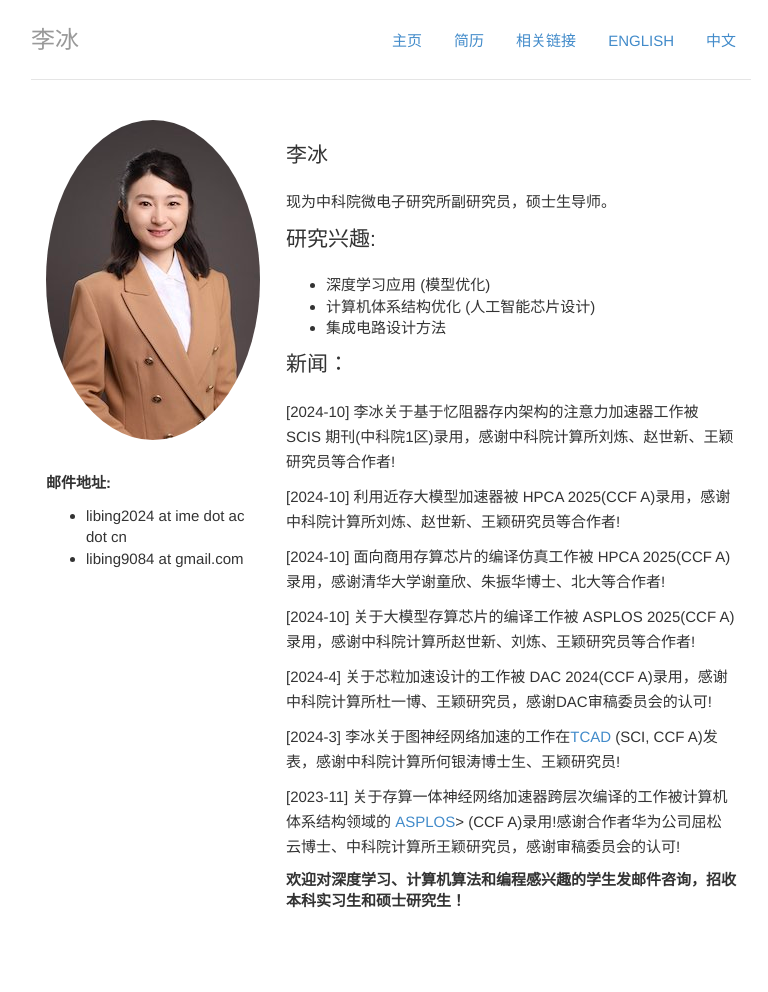
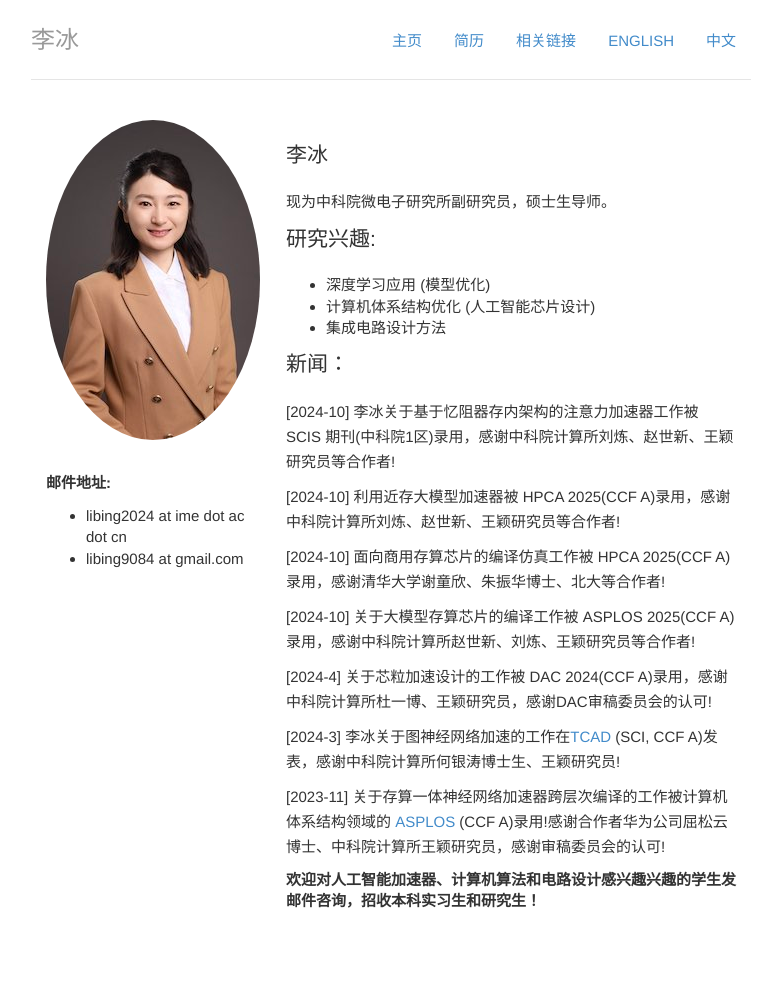
Before and after one commit to libingict/libingict.github.io, a Jekyll site: the page built from index.html, in a window 1280 px wide. Shown: the whole page, without its empty margins (249-1017 px from the left). Built offline with Jekyll 4.4.1, drawn with Linux system fonts in a browser that asks for light colours.

Commit message:
更新简介和新闻

```diff
--- a/index.html
+++ b/index.html
@@ -61,11 +61,11 @@ cv: passive
             <p>[2024-3] 李冰关于图神经网络加速的工作在<a href="https://ieeexplore.ieee.org/abstract/document/10463614/">TCAD</a> (SCI, CCF
                 A)发表，感谢中科院计算所何银涛博士生、王颖研究员!</p>
             <p>
-                [2023-11] 关于存算一体神经网络加速器跨层次编译的工作被计算机体系结构领域的 <a href="https://arxiv.org/abs/2401.12428">ASPLOS</a>> (CCF A)录用!感谢合作者华为公司屈松云博士、中科院计算所王颖研究员，感谢审稿委员会的认可!</p>
+                [2023-11] 关于存算一体神经网络加速器跨层次编译的工作被计算机体系结构领域的 <a href="https://arxiv.org/abs/2401.12428">ASPLOS</a> (CCF A)录用!感谢合作者华为公司屈松云博士、中科院计算所王颖研究员，感谢审稿委员会的认可!</p>
 
 <!--            <p><strong> <a href="/img/一生一芯课程报名意向二维码.png">首都师范大学"一生一芯"课程计划</a>学员正在火热招募中！</strong></p>-->
 
-            <strong> 欢迎对深度学习、计算机算法和编程感兴趣的学生发邮件咨询，招收本科实习生和硕士研究生！</strong>
+            <strong> 欢迎对人工智能加速器、计算机算法和电路设计感兴趣兴趣的学生发邮件咨询，招收本科实习生和研究生！</strong>
         </div>
 
     </div><!-- /.blurb -->
```
